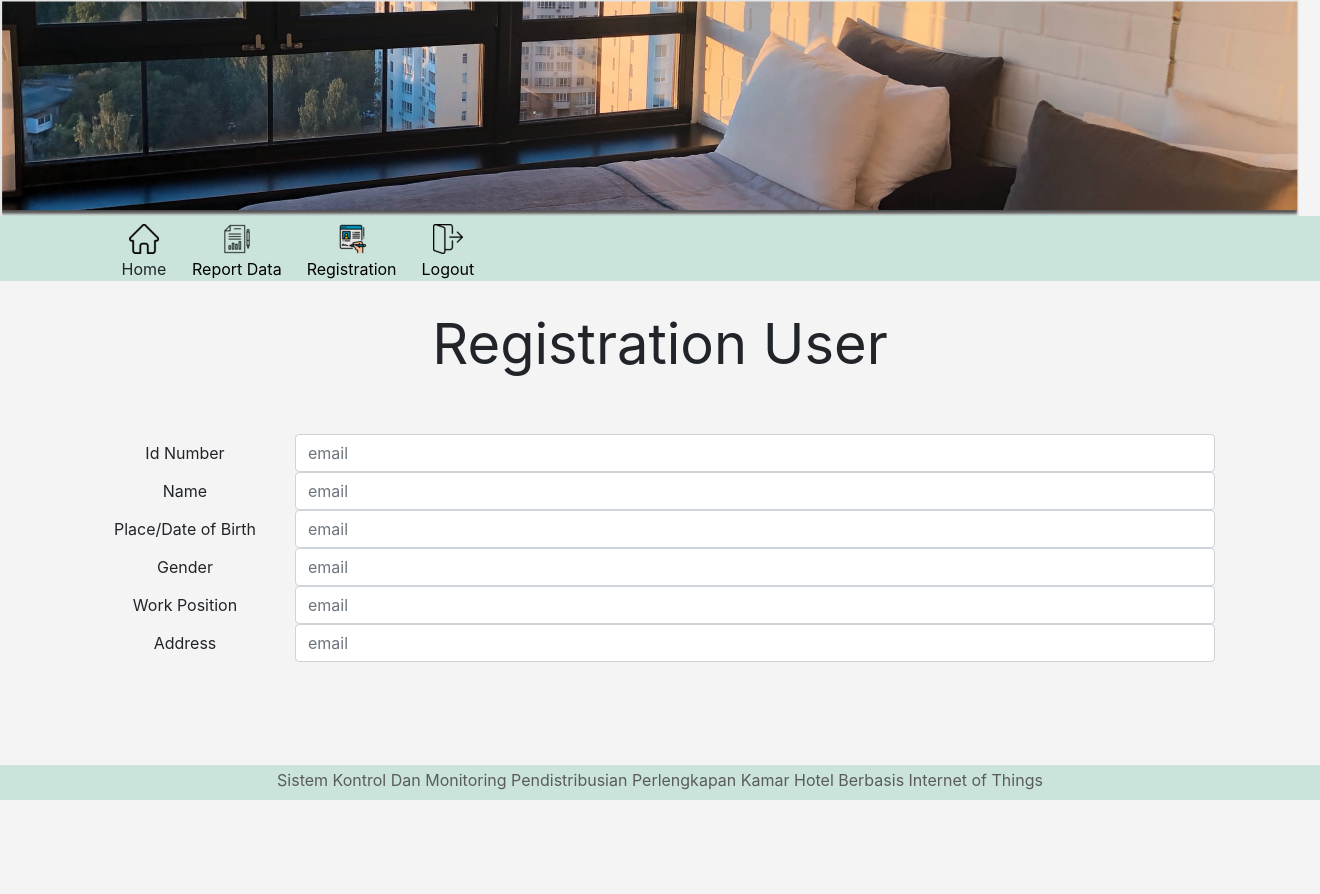
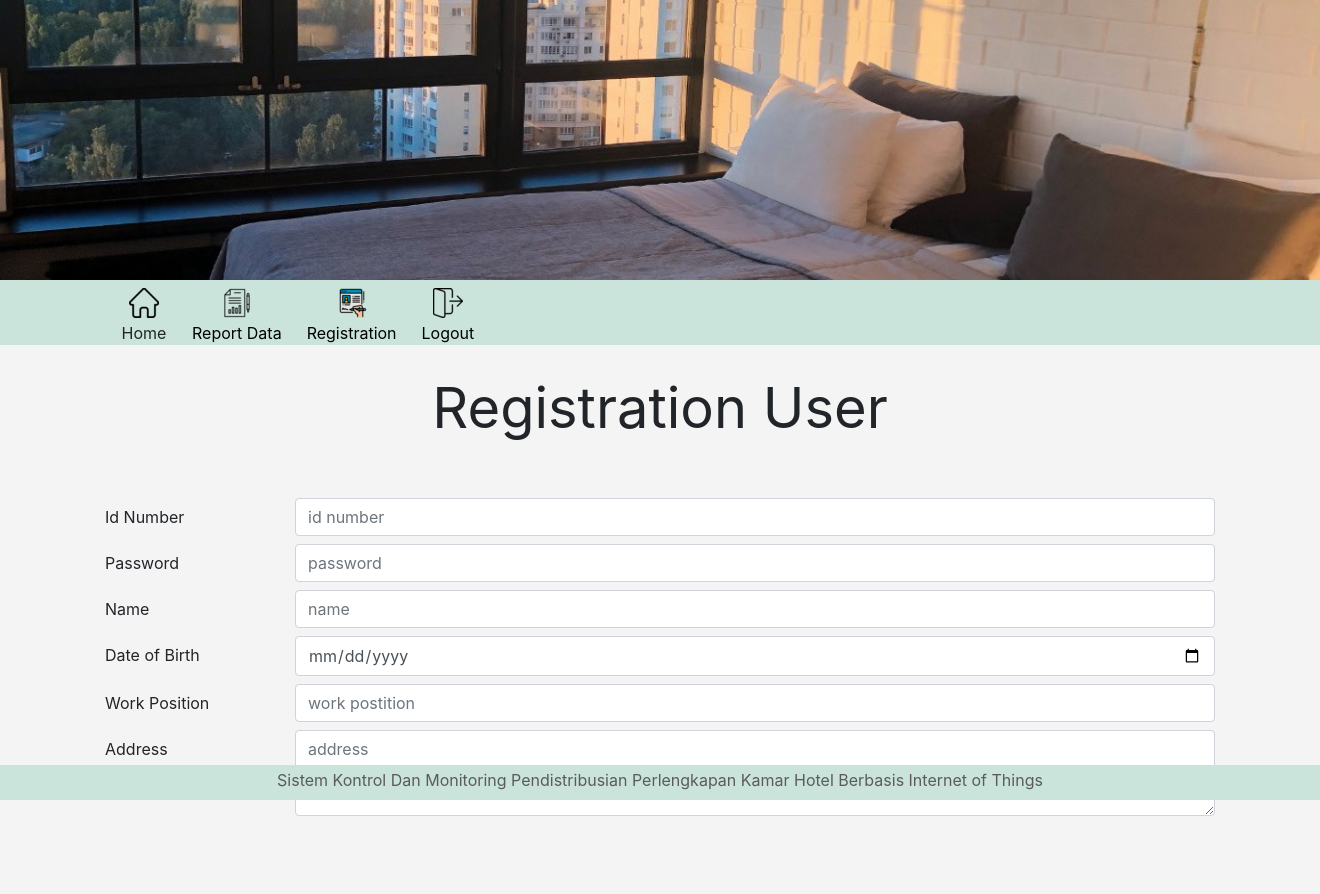
Before and after one commit to rickyst24/pbl, a PHP site: page /registration.php in a window 1320 px wide. Before the commit the page ends 800 px from the top, so only its background shows below. Run offline with PHP 8.4, Linux system fonts and the light colour scheme; some libraries are stand-ins or nearby versions.

Commit message:
menstabilkan image agar full width dan menyelesaikan halaman registrasi

```diff
--- a/registration.php
+++ b/registration.php
@@ -16,12 +16,7 @@
   <body>
     <!-- image -->
     <div id="container-image">
-     <img src="icons/Capture.png" alt="image">
-     <!--  <div class="jumbotron jumbotron-fluid">
-        <div class="container">
-
-        </div>
-      </div> -->
+     <img class="image" width="100%" height="280" src="icons/gambar.jpeg" alt="image">
     </div>
     <!-- /image -->
 
@@ -60,57 +55,41 @@
 
 
     <!-- registration -->
-     <!-- report data -->
-    <div id="data-laporan" class="report-data text-center">
+    <div id="registration" class="registration">
       <div class="jumbotron jumbotron-fluid">
         <div class="container">
-          <h1 class="display-4 pb-5"><strong>Registration User</strong></h1>
+          <h1 class="display-4 pb-5 text-center"><strong>Registration User</strong></h1>
           <form>
             <div class="form-group row">
-              <label for="colFormLabel" class="col-sm-2 col-form-label">Id Number</label>
+              <label for="id-number" class="col-sm-2 col-form-label">Id Number</label>
               <div class="col-sm-10">
-                <input type="email" class="form-control" id="colFormLabel" placeholder="email">
+                <input type="id" class="form-control mb-2" id="id-number" placeholder="id number">
               </div>
-              <label for="colFormLabel" class="col-sm-2 col-form-label">Name</label>
+              <label for="password" class="col-sm-2 col-form-label">Password</label>
               <div class="col-sm-10">
-                <input type="email" class="form-control" id="colFormLabel" placeholder="email">
+                <input type="password" class="form-control mb-2" id="password" placeholder="password">
               </div>
-              <label for="colFormLabel" class="col-sm-2 col-form-label">Place/Date of Birth</label>
+              <label for="name" class="col-sm-2 col-form-label">Name</label>
               <div class="col-sm-10">
-                <input type="email" class="form-control" id="colFormLabel" placeholder="email">
+                <input type="name" class="form-control mb-2" id="name" placeholder="name">
               </div>
-              <label for="colFormLabel" class="col-sm-2 col-form-label">Gender</label>
+              <label for="date" class="col-sm-2 col-form-label">Date of Birth</label>
               <div class="col-sm-10">
-                <input type="email" class="form-control" id="colFormLabel" placeholder="email">
+                <input type="date" class="form-control mb-2" id="date">
               </div>
-              <label for="colFormLabel" class="col-sm-2 col-form-label">Work Position</label>
+              <label for="work-position" class="col-sm-2 col-form-label">Work Position</label>
               <div class="col-sm-10">
-                <input type="email" class="form-control" id="colFormLabel" placeholder="email">
+                <input type="text" class="form-control mb-2" id="work-position" placeholder="work postition">
               </div>
-              <label for="colFormLabel" class="col-sm-2 col-form-label">Address</label>
+              <label for="address" class="col-sm-2 col-form-label">Address</label>
               <div class="col-sm-10">
-                <input type="email" class="form-control" id="colFormLabel" placeholder="email">
+                 <textarea class="form-control" id="address" rows="3" placeholder="address"></textarea>
               </div>
             </div>
           </form>
         </div>
       </div>
     </div>
-    <!-- /report data -->
-
-
-
-
-
-
-
-
-
-
-
-
-
-
     <!-- /registration -->
 
     <!-- footer -->
--- a/style.css
+++ b/style.css
@@ -5,6 +5,8 @@ body{
 .my-color {
 	background-color: #CAE4DB !important;
 }
+
+
 #navbarNav{
 padding-top: 0;
 }
```
Also changed, not shown: index.php (+1 -6 lines), icons/gambar.jpeg (added).
